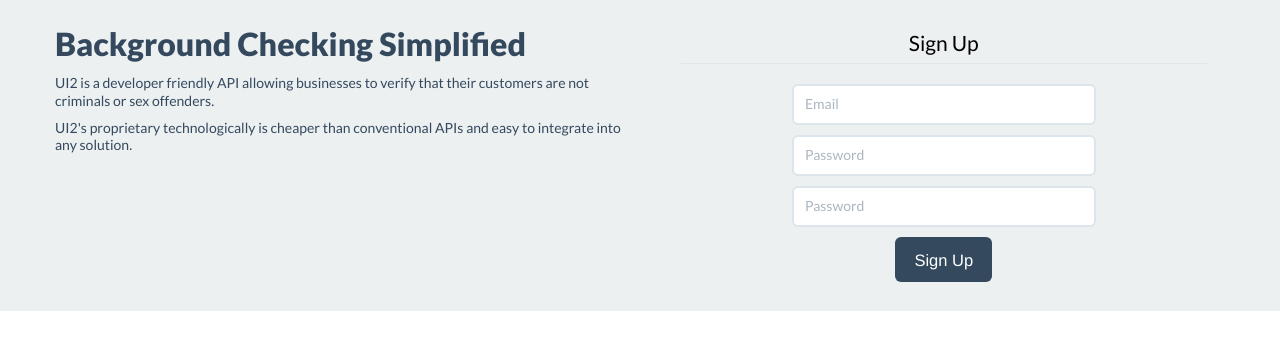
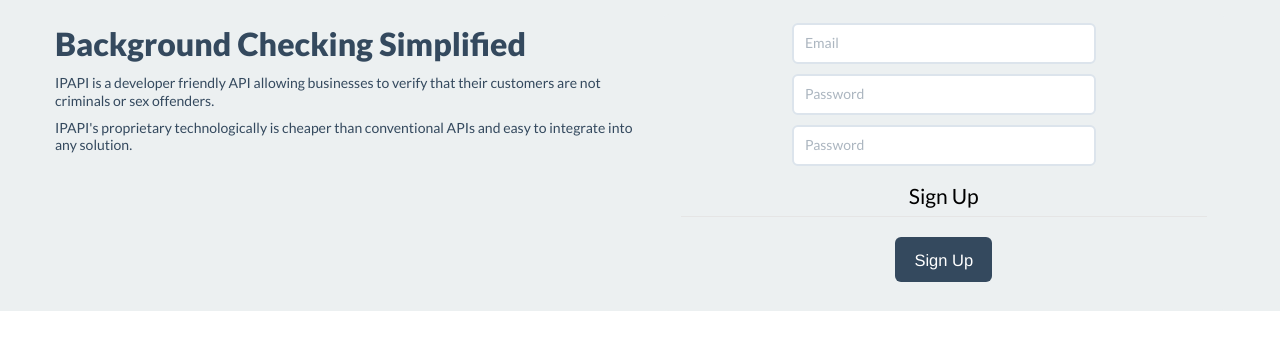
Before and after one commit to milesrichardson/idapi-startup-weekend-seattle-2013, a Django app: page / in a window 1280 px wide. Shown: the part 118-468 px from the top of the page. Run offline with Django 3.2, Linux system fonts and the light colour scheme; parts of the project's set-up code (start-up, migrations or seed data) failed here and were passed over.

Commit message:
added user authentication, hooked up signup form

```diff
--- a/uid2/uid2/templates/about.html
+++ b/uid2/uid2/templates/about.html
@@ -3,8 +3,8 @@
 		<section id="bottom">
 			<div class="container">
 				<div id="information" class="pull-left">
-					<h1>About UI2</h1>
-<p>UI2 is the dopest </p>
+					<h1>About IPAPI</h1>
+<p>IPAPI is the dopest </p>
 				</div>
 				<div id="sign-up-form" class="hero-unit pull-right">
 					<form id="sign-up" method="post">
--- a/uid2/uid2/templates/base2.html
+++ b/uid2/uid2/templates/base2.html
@@ -1,7 +1,7 @@
 <!DOCTYPE html>
 <html>
 	<head>
-		<title>UI2</title>
+		<title>IPAPI</title>
 		<meta charset="utf-8">
 		<link rel="stylesheet" type="text/css" href="/static/css/styles.css" />
 		<link rel="stylesheet" type="text/css" href="/static/css/bootstrap.css" />
@@ -17,7 +17,7 @@
 					<div id="site-title" class="pull-left">
 						<h1>
 							<a href="/">
-								<img id="site-logo" src="/static/images/logo.png" alt="UI2" />
+								<img id="site-logo" src="/static/images/logo.png" alt="IPAPI" />
 							</a>
 						</h1>
 					</div>
@@ -26,7 +26,11 @@
 			        		<ul class="nav nav-pills">
 			        			<li><a href="/">Home</a></li>
 			        			<li><a href="/about">About</a></li>
-			        			<li><a href="/accounts/login">Sign in</a></li>
+                    {% if user.is_authenticated %}
+			        			<li><a href="/accounts/logout">Sign out</a></li>
+                    {% else %}
+                    <li><a href="/accounts/login">Sign in</a></li>
+                    {% endif %}
 			        			<li><a href="/contact">Contact</a></li>
 			        		</ul>
 			        	</div>
--- a/uid2/uid2/templates/index2.html
+++ b/uid2/uid2/templates/index2.html
@@ -8,17 +8,18 @@
 			<div class="container">
 				<div id="information" class="pull-left">
 					<h1>Background Checking Simplified</h1>
-<p>UI2 is a developer friendly API allowing businesses to verify that their customers are not criminals or sex offenders.</p>
-<p>UI2's proprietary technologically is cheaper than conventional APIs and easy to integrate into any solution.
+<p>IPAPI is a developer friendly API allowing businesses to verify that their customers are not criminals or sex offenders.</p>
+<p>IPAPI's proprietary technologically is cheaper than conventional APIs and easy to integrate into any solution.
 </p>
 				</div>
 				<div id="sign-up-form" class="hero-unit pull-right">
 					<form id="sign-up" method="post">
+          {% include 'signup.html' %}
 						<fieldset>
 							<legend>Sign Up</legend>
-							<input type="text" name="email" placeholder="Email" /><br />
-							<input type="password" name="password1" placeholder="Password" /><br />
-							<input type="password" name="password2" placeholder="Password" /><br />
+							<!-- <input type="text" name="email" placeholder="Email" /><br /> -->
+							<!-- <input type="password" name="password1" placeholder="Password" /><br /> -->
+							<!-- <input type="password" name="password2" placeholder="Password" /> -->
 							<input type="submit" value="Sign Up" class="btn btn-large btn-disabled" />
 					</form>
 				</div>
--- a/uid2/uid2/templates/signup.html
+++ b/uid2/uid2/templates/signup.html
@@ -1,20 +1,8 @@
-<form method="post" id="signup_form" autocomplete="off">
-  <h3>Create Your Account</h3>
-  <p>Get started with tailored audio therapy right now!</p>
   {% csrf_token %}
   {{ form.non_field_errors }}
   {% for field in form %}
-  {% if field.name != "username" %}
-  <p class="field-wrapper">
-    <label for="your_name">{{ field.label_tag }}</label>
-    {{ field }}
-    {{ field.errors }}
-  </p>
-  {% endif %}
+    {% if field.name != "username" %}
+          {{ field }}
+          {{ field.errors }}<br />
+    {% endif %}
   {% endfor %}
-  <p>
-  </p>
-  <p>Already have an account? <a href="/accounts/login" onClick="_gaq.push(['_trackEvent', 'registration', 'signin', 'landing create-form']);">Sign in!</a></p>
-  <input value="" name="tz" type="hidden" id="tz">
-  <input type="submit" value="Create my account!" class="primary button" onClick="_gaq.push(['_trackEvent', 'registration', 'signup', 'landing button']);">
-</form>
--- a/uid2/uid2/templates/thanks.html
+++ b/uid2/uid2/templates/thanks.html
@@ -3,8 +3,8 @@
 		<section id="bottom">
 			<div class="container">
 				<div id="information" class="pull-left">
-					<h1>Thanks for signing up to goVipr!</h1>
-          <p>Sign in at <a href="/accounts/login">www.goVipr.com/accounts/login</a></p>
+					<h1>Thanks for signing up to IDAPI!</h1>
+          <p>Sign in at <a href="/accounts/login">www.IDAPI.com/accounts/login</a></p>
 					<!-- <p>You can sign in using the form to the right!</p> -->
 				</div>
 				<div id="sign-up-form" class="hero-unit pull-right">
--- a/uid2/webapp/forms.py
+++ b/uid2/webapp/forms.py
@@ -6,7 +6,10 @@ import os.path
 from django.contrib.auth.forms import UserCreationForm
 
 class SignupForm(UserCreationForm):
-    email = forms.EmailField(widget=forms.TextInput())
+    # add placeholder attributes
+    email = forms.EmailField(widget=forms.TextInput(attrs={'placeholder':'Email'}))
+    password1 = forms.CharField(label=("Password"),widget=forms.PasswordInput(attrs={'placeholder':'Password'}))
+    password2 = forms.CharField(label=("Password confirmation"),widget=forms.PasswordInput(attrs={'placeholder':'Password'}),help_text = ("Enter the same password as above, for verification."))
     class Meta:
         model = User
         fields = ('username', 'email',)
--- a/uid2/webapp/views.py
+++ b/uid2/webapp/views.py
@@ -3,6 +3,7 @@ from django.shortcuts import render_to_response
 from django.template import RequestContext, loader
 from django.http import HttpResponse, HttpResponseRedirect, HttpResponseServerError, Http404, HttpResponseBadRequest
 from django.core.urlresolvers import reverse
+from django.contrib.auth import authenticate, login
 import json
 import random
 
@@ -17,7 +18,7 @@ def home(request, template='home.html'):
         if form.is_valid():
             new_user = form.save()
             print 'user: ' +str(form.cleaned_data['username'])
-            # new_user = authenticate(username=form.cleaned_data['username'],password=form.cleaned_data['password1'])
+            new_user = authenticate(username=form.cleaned_data['username'],password=form.cleaned_data['password1'])
             return HttpResponseRedirect(reverse('thanks'))
     else:
         form = SignupForm()
```
Also changed, not shown: uid2/uid2/templates/registration/signup.html (+11 -8 lines).
